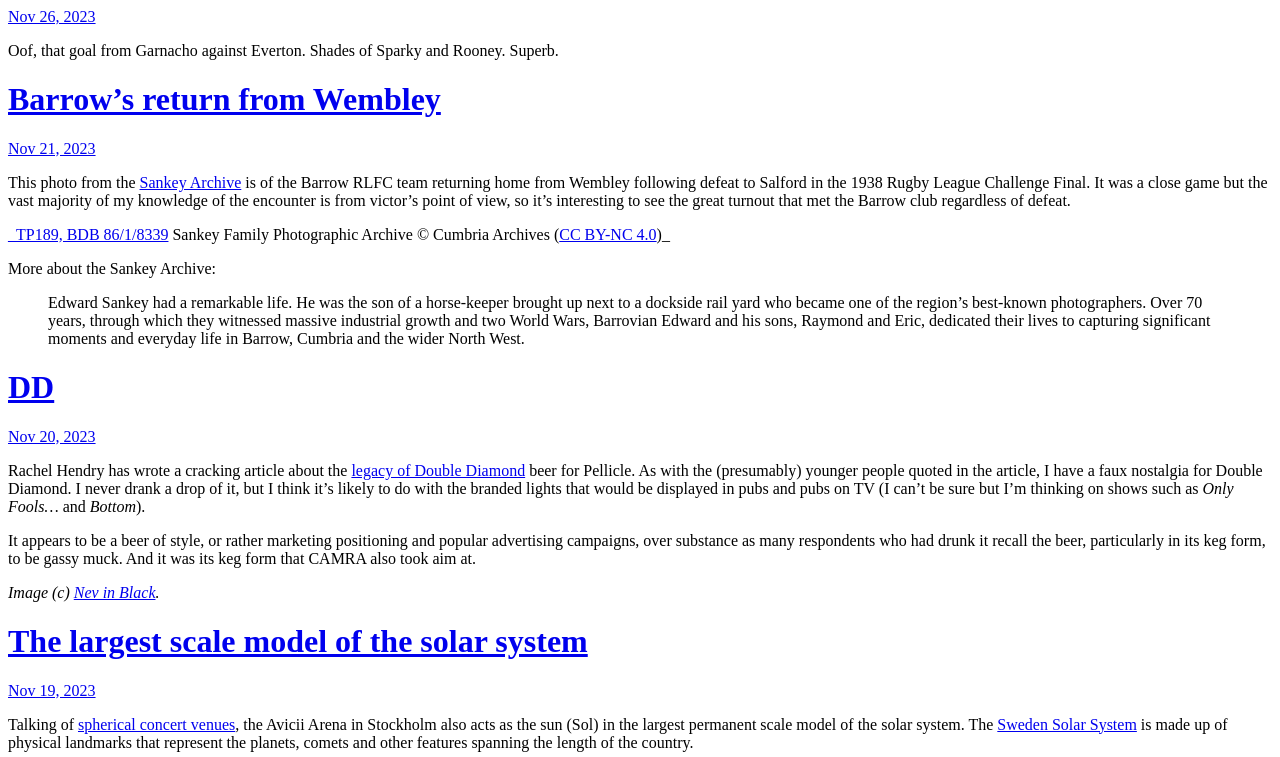
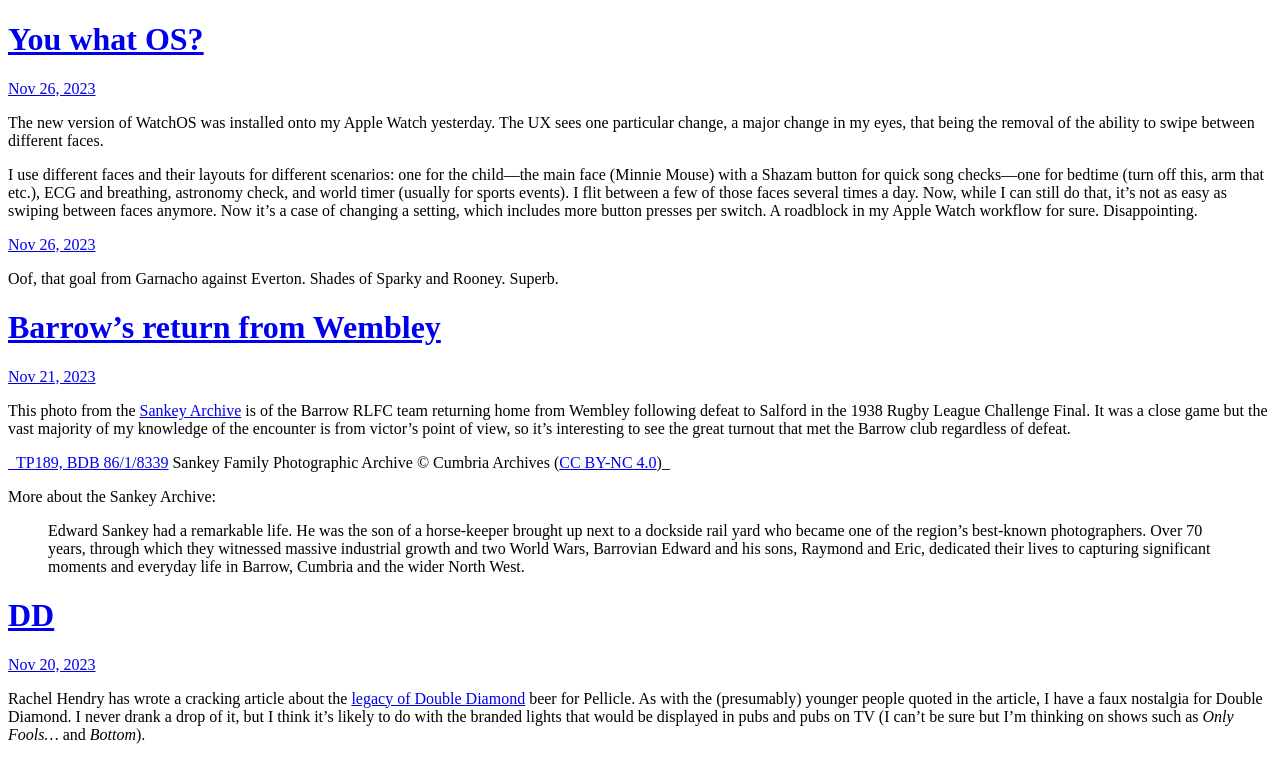
Before and after one commit to gazshaw/Notes, a plain HTML site: page index.html in a window 1280 px wide. Shown: the top 757 px of the page. Drawn offline with Linux system fonts and the light colour scheme.

Commit message:
Archiving from Micro.blog.

```diff
--- a/index.html
+++ b/index.html
@@ -21,6 +21,20 @@
 <div class="h-feed">
 
 
+
+	  <div class="h-entry">
+
+			<h1><a href="https://notes.gazshaw.co.uk/2023/11/26/you-what-os.html">You what OS?</a></h1>
+
+
+		<a href="https://notes.gazshaw.co.uk/2023/11/26/you-what-os.html" class="u-url"><time class="dt-published" datetime="2023-11-26 16:53:45 &#43;0000">Nov 26, 2023</time></a>
+
+		<div class="e-content">
+			 <p>The new version of WatchOS was installed onto my Apple Watch yesterday. The UX sees one particular change, a major change in my eyes, that being the removal of the ability to swipe between different faces.</p>
+<p>I use different faces and their layouts for different scenarios: one for the child—the main face (Minnie Mouse) with a Shazam button for quick song checks—one for bedtime (turn off this, arm that etc.), ECG and breathing, astronomy check, and world timer (usually for sports events). I flit between a few of those faces several times a day. Now, while I can still do that, it’s not as easy as swiping between faces anymore. Now it’s a case of changing a setting, which includes more button presses per switch. A roadblock in my Apple Watch workflow for sure. Disappointing.</p>
+
+		</div>
+	  </div>
 
 	  <div class="h-entry">
 
```
